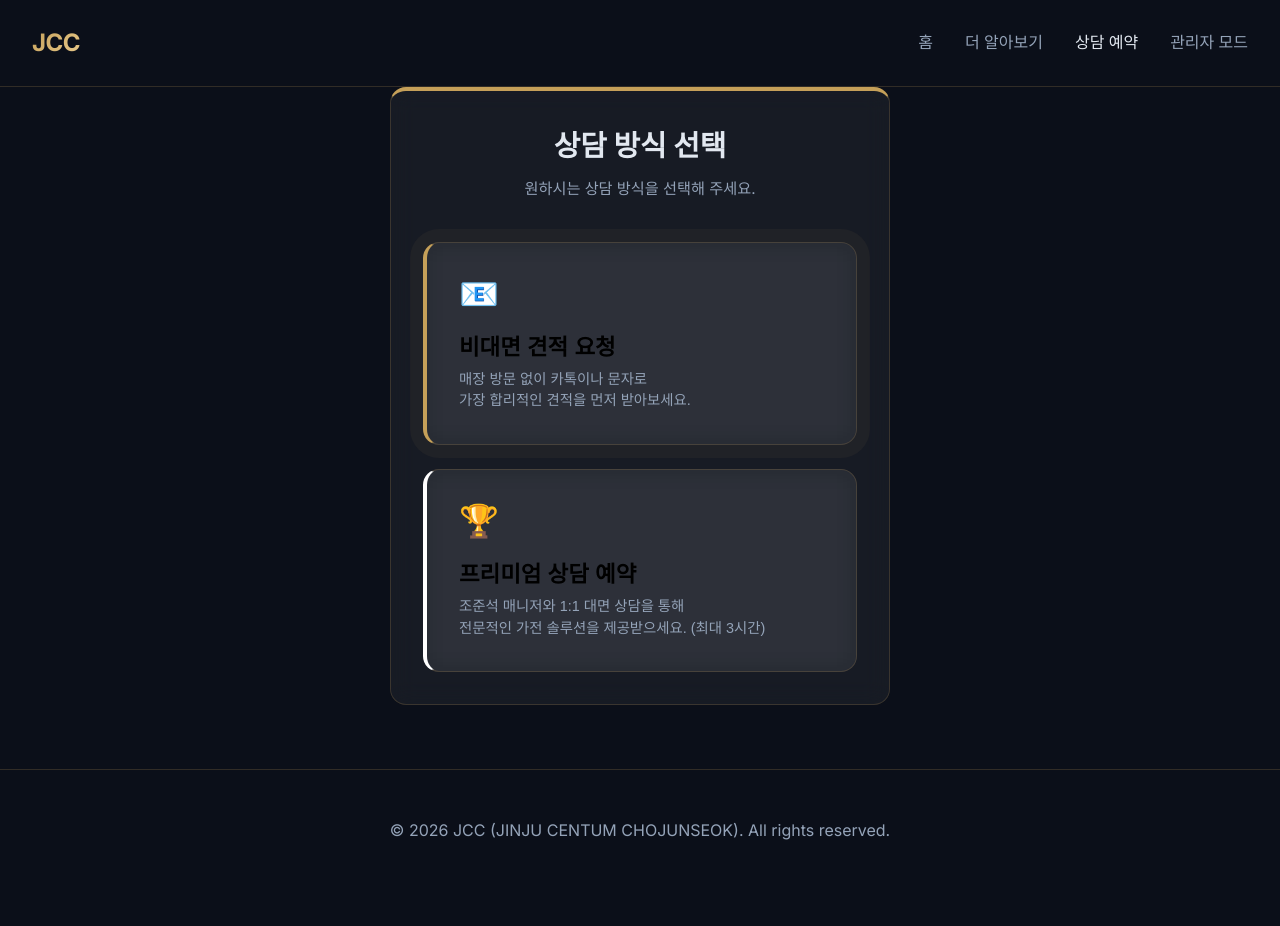
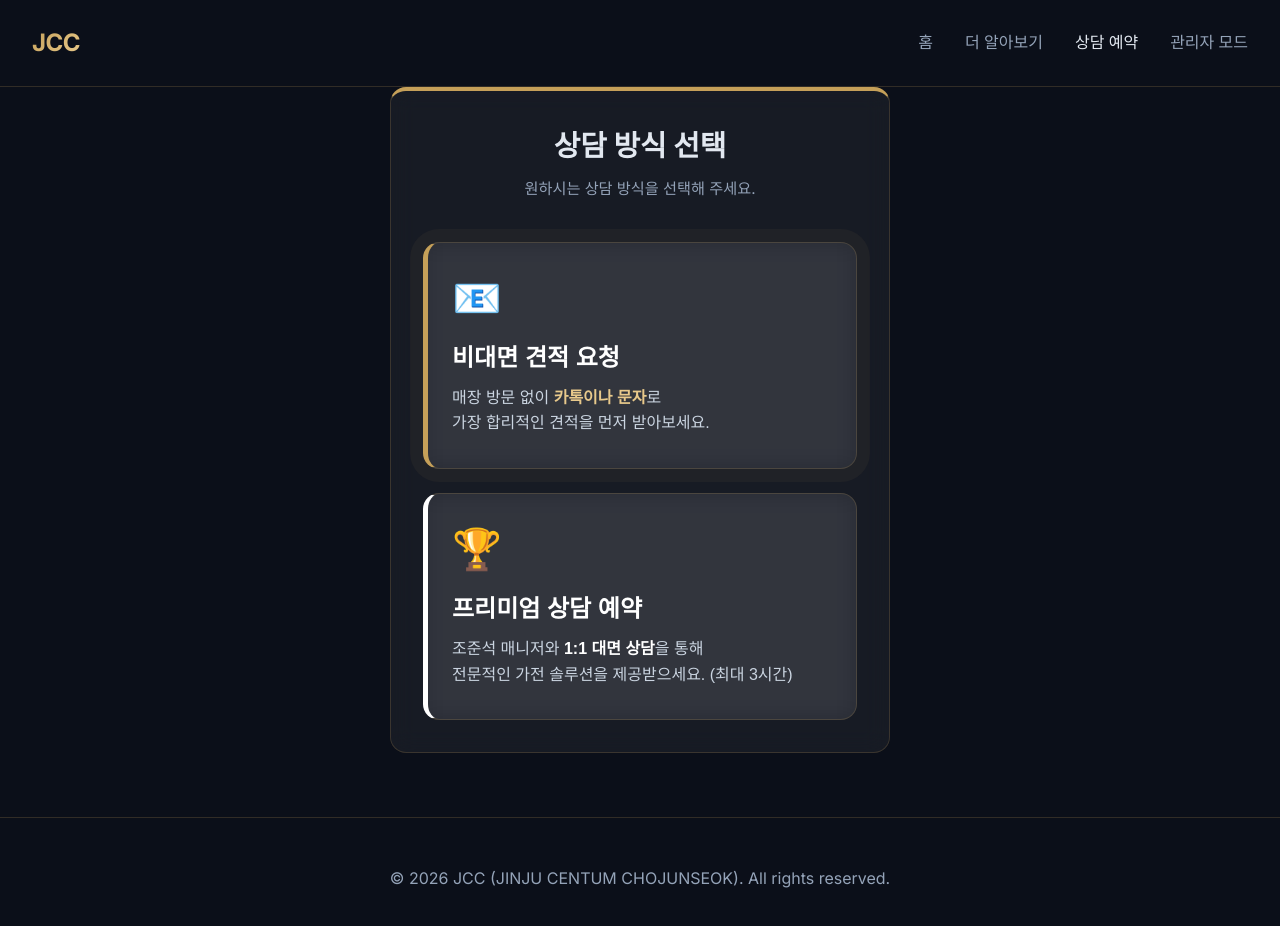
Before and after one commit to jincencho/jcc-band, a React (Vite) app in the folder web/: page / in a window 1280 px wide. Both pictures are taken after a click on the link "상담 예약". Shown: the top 926 px of the page. Before the commit the page ends 892 px from the top, so only its background shows below. Built offline with nearby package versions, Linux system fonts and the light colour scheme.

Commit message:
Improve text readability and contrast in reservation selection cards

```diff
--- a/web/src/components/Reservation.jsx
+++ b/web/src/components/Reservation.jsx
@@ -169,24 +169,34 @@ export default function Reservation() {
       <button
         className="glass-panel pulse"
         onClick={() => setView('quote')}
-        style={{ padding: '2rem', textAlign: 'left', cursor: 'pointer', borderLeft: '4px solid var(--accent-gold)', width: '100%' }}
+        style={{
+          padding: '2rem 1.5rem', textAlign: 'left', cursor: 'pointer',
+          borderLeft: '5px solid var(--accent-gold)', width: '100%',
+          background: 'rgba(255, 255, 255, 0.07)',
+          transition: 'all 0.3s ease'
+        }}
       >
-        <div style={{ fontSize: '2rem', marginBottom: '1rem' }}>📧</div>
-        <h3 style={{ fontSize: '1.4rem', fontWeight: 700, marginBottom: '0.5rem' }}>비대면 견적 요청</h3>
-        <p style={{ color: 'var(--text-secondary)', fontSize: '0.9rem', lineHeight: 1.5 }}>
-          매장 방문 없이 카톡이나 문자로<br />가장 합리적인 견적을 먼저 받아보세요.
+        <div style={{ fontSize: '2.5rem', marginBottom: '1rem' }}>📧</div>
+        <h3 style={{ fontSize: '1.5rem', fontWeight: 800, marginBottom: '0.75rem', color: 'white' }}>비대면 견적 요청</h3>
+        <p style={{ color: '#cbd5e1', fontSize: '1rem', lineHeight: 1.6, fontWeight: 400, wordBreak: 'keep-all' }}>
+          매장 방문 없이 <strong style={{ color: 'var(--accent-gold-light)' }}>카톡이나 문자</strong>로<br />가장 합리적인 견적을 먼저 받아보세요.
         </p>
       </button>
 
       <button
         className="glass-panel"
         onClick={() => setView('premium')}
-        style={{ padding: '2rem', textAlign: 'left', cursor: 'pointer', borderLeft: '4px solid #fff', width: '100%' }}
+        style={{
+          padding: '2rem 1.5rem', textAlign: 'left', cursor: 'pointer',
+          borderLeft: '5px solid #ffffff', width: '100%',
+          background: 'rgba(255, 255, 255, 0.07)',
+          transition: 'all 0.3s ease'
+        }}
       >
-        <div style={{ fontSize: '2rem', marginBottom: '1rem' }}>🏆</div>
-        <h3 style={{ fontSize: '1.4rem', fontWeight: 700, marginBottom: '0.5rem' }}>프리미엄 상담 예약</h3>
-        <p style={{ color: 'var(--text-secondary)', fontSize: '0.9rem', lineHeight: 1.5 }}>
-          조준석 매니저와 1:1 대면 상담을 통해<br />전문적인 가전 솔루션을 제공받으세요. (최대 3시간)
+        <div style={{ fontSize: '2.5rem', marginBottom: '1rem' }}>🏆</div>
+        <h3 style={{ fontSize: '1.5rem', fontWeight: 800, marginBottom: '0.75rem', color: 'white' }}>프리미엄 상담 예약</h3>
+        <p style={{ color: '#cbd5e1', fontSize: '1rem', lineHeight: 1.6, fontWeight: 400, wordBreak: 'keep-all' }}>
+          조준석 매니저와 <strong style={{ color: 'white' }}>1:1 대면 상담</strong>을 통해<br />전문적인 가전 솔루션을 제공받으세요. (최대 3시간)
         </p>
       </button>
     </div>
```
